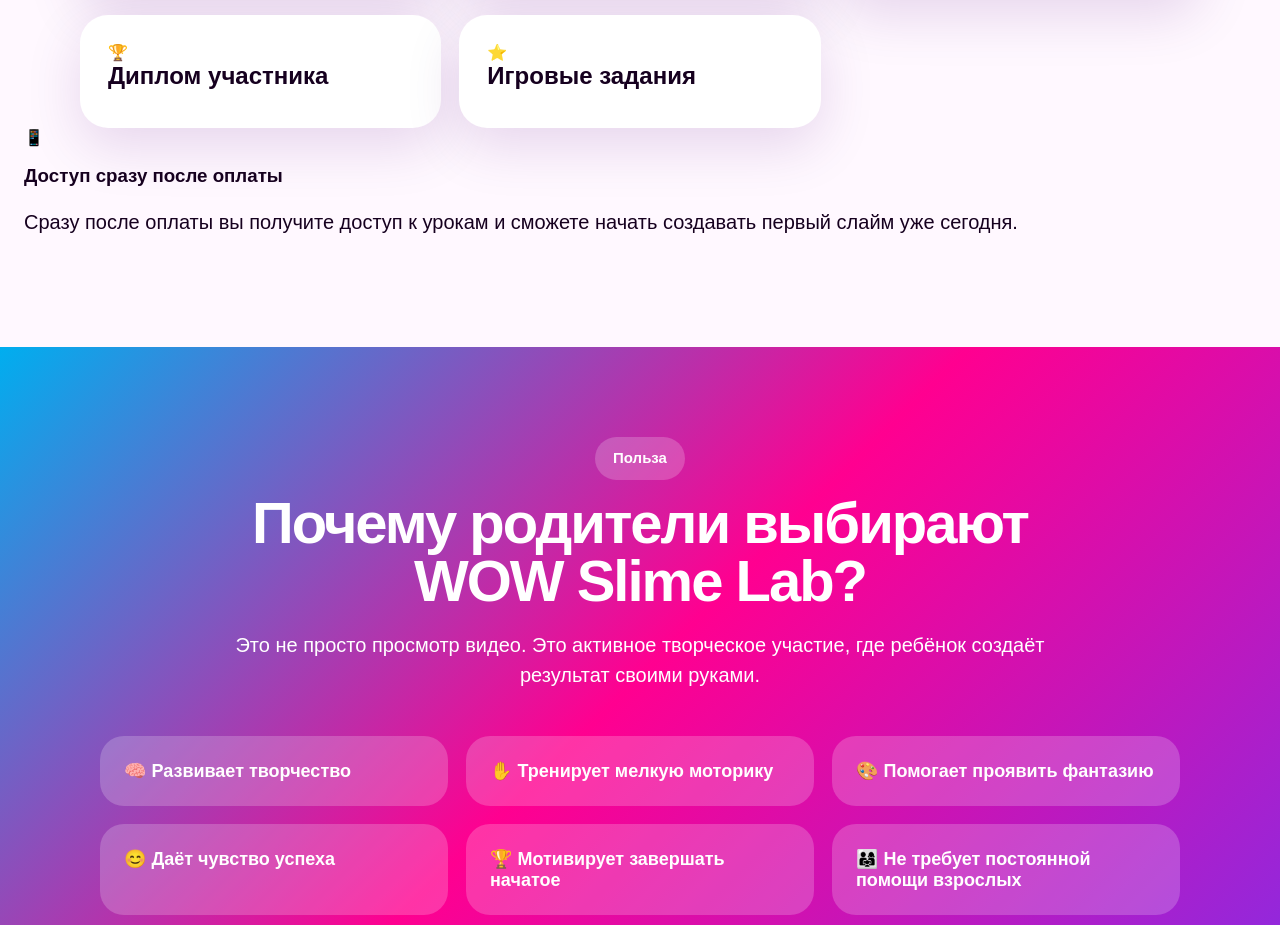
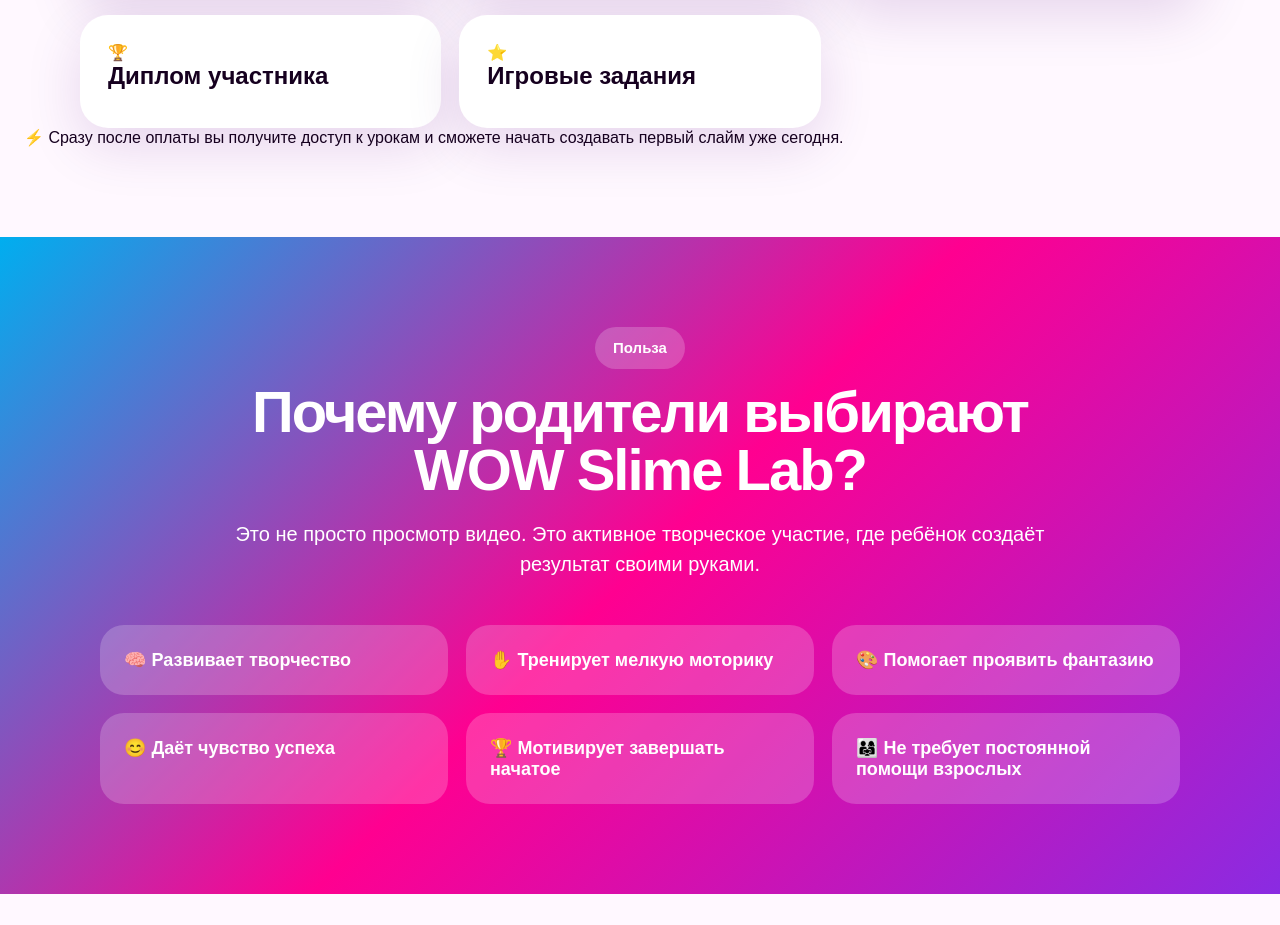
Before and after one commit to vikaslime/wow-slime-lab, a Next.js app: page / in a window 1280 px wide. Shown: the part 2300-3225 px from the top of the page. Built offline with nearby package versions, Linux system fonts and the light colour scheme.

Commit message:
Update page.tsx

```diff
--- a/app/page.tsx
+++ b/app/page.tsx
@@ -102,16 +102,9 @@ export default function Home() {
   <div className="card">⭐ <h3>Игровые задания</h3></div>
 </div>
 
-<div className="bonusCard">
-  <div className="bonusIcon">📱</div>
-  <div>
-    <h3>Доступ сразу после оплаты</h3>
-    <p>
-      Сразу после оплаты вы получите доступ к урокам и сможете начать создавать первый слайм уже сегодня.
-    </p>
-  </div>
+<div className="instantAccess">
+  ⚡ Сразу после оплаты вы получите доступ к урокам и сможете начать создавать первый слайм уже сегодня.
 </div>
-
       </section>
 
       <section className="section neonSection">
```
